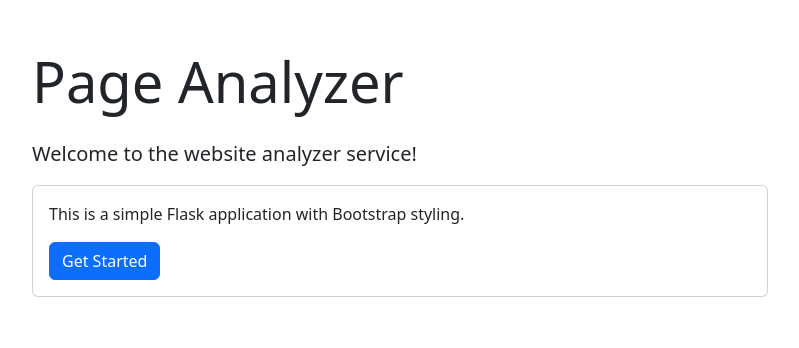
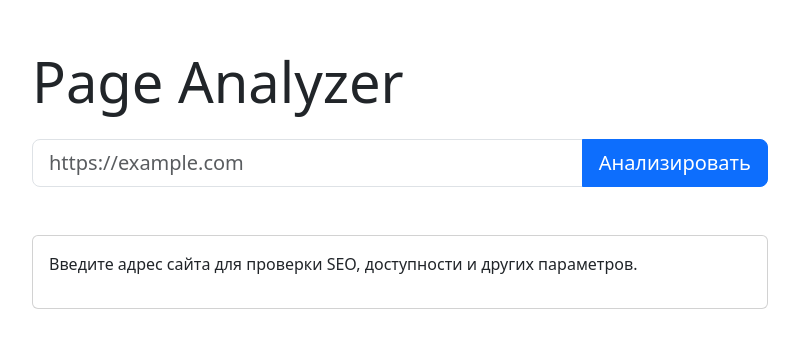
Before and after one commit to OlegGolubev74/python-project-83, a Flask app: page / in a window 1280 px wide. Shown: the top 348 px of the page, without its empty margins (240-1039 px from the left). Run offline with Flask 3, Linux system fonts and the light colour scheme.

Commit message:
step 2 ref 2

```diff
--- a/page_analyzer/app.py
+++ b/page_analyzer/app.py
@@ -1,5 +1,5 @@
-from flask import Flask
-from flask import render_template
+from flask import Flask, render_template, request, redirect, url_for
+
 
 from dotenv import load_dotenv
 
@@ -14,5 +14,12 @@ app.config['SECRET_KEY'] = os.getenv('SECRET_KEY')
 def index():
     return render_template('index.html')
 
+@app.route("/analyze", methods=['POST'])
+def analyze():
+    url = request.form.get('url')  # Получаем URL из формы
+    # Здесь будет логика анализа URL (пока просто редирект)
+    return redirect(url_for('index'))
+
+
 if __name__ == '__main__':
     app.run()
--- a/page_analyzer/templates/index.html
+++ b/page_analyzer/templates/index.html
@@ -4,7 +4,6 @@
     <meta charset="UTF-8">
     <meta name="viewport" content="width=device-width, initial-scale=1">
     <title>Page Analyzer</title>
-    <!-- Bootstrap CSS CDN -->
     <link href="https://cdn.jsdelivr.net/npm/bootstrap@5.3.2/dist/css/bootstrap.min.css" rel="stylesheet">
 </head>
 <body>
@@ -12,18 +11,29 @@
         <div class="row">
             <div class="col-12 col-md-8 mx-auto">
                 <h1 class="display-4 mb-4">Page Analyzer</h1>
-                <p class="lead">Welcome to the website analyzer service!</p>
+
+                <!-- Форма для ввода URL -->
+                <form action="/analyze" method="post" class="mb-5">
+                    <div class="input-group">
+                        <input type="text"
+                               name="url"
+                               class="form-control form-control-lg"
+                               placeholder="https://example.com"
+                               required>
+                        <button type="submit" class="btn btn-primary btn-lg">Анализировать</button>
+                    </div>
+                </form>
+
+                <!-- Дополнительная информация -->
                 <div class="card">
                     <div class="card-body">
-                        <p>This is a simple Flask application with Bootstrap styling.</p>
-                        <a href="#" class="btn btn-primary">Get Started</a>
+                        <p>Введите адрес сайта для проверки SEO, доступности и других параметров.</p>
                     </div>
                 </div>
             </div>
         </div>
     </div>
 
-    <!-- Bootstrap JS Bundle with Popper -->
     <script src="https://cdn.jsdelivr.net/npm/bootstrap@5.3.2/dist/js/bootstrap.bundle.min.js"></script>
 </body>
 </html>
```
